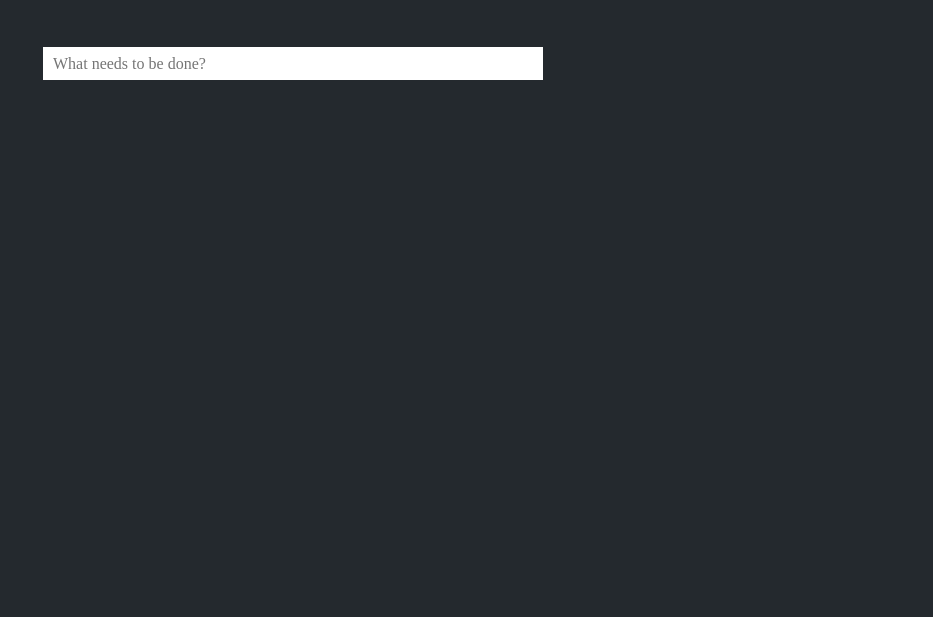
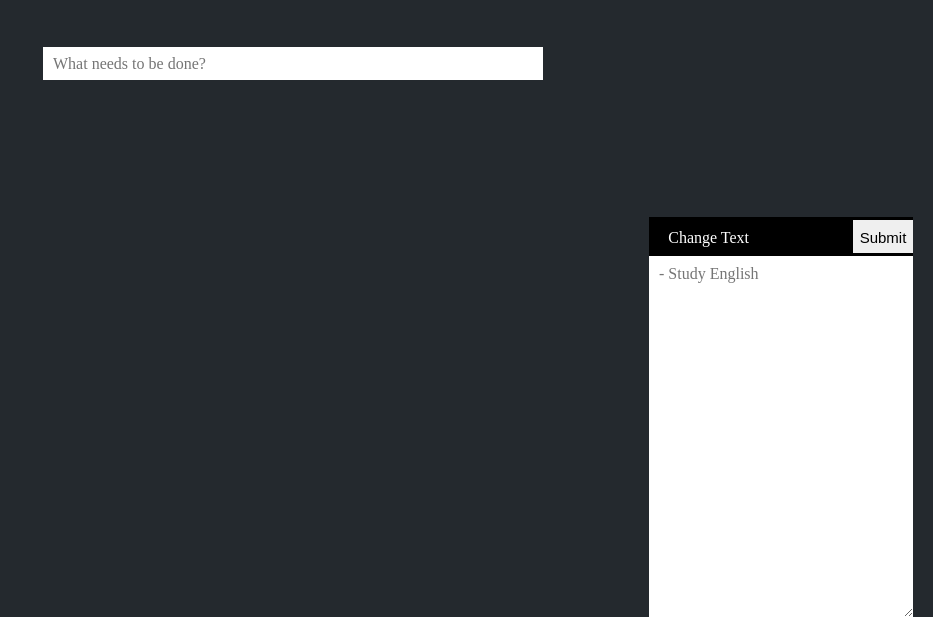
Before and after one commit to 20171470/todo, a plain HTML site: page index.html in a window 1280 px wide. Shown: the part 183-800 px from the top of the page, without its empty margins (347-1280 px from the left). Drawn offline with Linux system fonts and the light colour scheme.

Commit message:
feat: Change Text 기능 추가

```diff
--- a/css/index.css
+++ b/css/index.css
@@ -3,7 +3,7 @@ body {
   color: white;
 }
 header {
-  margin: 150px 0 50px 0;
+  padding: 150px 0 50px 0;
   font-size: 30px;
   text-align: center;
   user-select: none;
@@ -55,6 +55,43 @@ section {
 .del-btn:hover {
   background: black;
 }
+aside {
+  position: fixed;
+  right: 20px;
+  bottom: 0;
+  width: 264px;
+  height: 400px;
+  background: black;
+}
+.change-form {
+  position: relative;
+  width: 100%;
+  height: 100%;
+  text-align: right;
+}
+.change-form span {
+  margin-right: 100px;
+}
+.change-form button {
+  width: 60px;
+  height: 33px;
+  line-height: 33px;
+  font-size: 15px;
+  margin: 3px 0;
+  border: 0;
+  cursor: pointer;
+  outline: none;
+}
+.change-form button:hover {
+  opacity: 0.9;
+}
+.change-form textarea {
+  width: 100%;
+  height: 361px;
+  padding: 10px;
+  font-size: 16px;
+  outline: none;
+}
 footer {
   height: 150px;
 }
--- a/css/reset.css
+++ b/css/reset.css
@@ -84,7 +84,8 @@ time,
 mark,
 audio,
 video,
-input {
+input,
+textarea {
   box-sizing: border-box;
   margin: 0;
   padding: 0;
--- a/index.html
+++ b/index.html
@@ -23,6 +23,13 @@
       </form>
       <ul class="todo-ul"></ul>
     </section>
+    <aside>
+      <form action="" class="change-form">
+        <span>Change Text</span>
+        <button type="submit">Submit</button>
+        <textarea placeholder="- Study English"></textarea>
+      </form>
+    </aside>
     <footer></footer>
     <script src="js/index.js"></script>
   </body>
--- a/js/index.js
+++ b/js/index.js
@@ -8,7 +8,30 @@ let todo = [];
   loadTodo();
   todoFormEl.addEventListener(`submit`, handleSubmit);
   todoEl.focus();
+  changeText();
 })();
+
+function changeText() {
+  const textEl = document.querySelector(`.change-form textarea`);
+  const formEl = document.querySelector(`.change-form`);
+
+  formEl.addEventListener(`submit`, (evt) => {
+    const { value } = textEl;
+
+    evt.preventDefault();
+    if (value.length) {
+      const arr = textEl.value.split(`-`);
+
+      arr.forEach((item) => {
+        if (item.trim().length) {
+          paintTodo(item.trim().replace(/\n/g, ""));
+          textEl.value = ``;
+        }
+      });
+    }
+    textEl.focus();
+  });
+}
 
 function loadTodo() {
   const loadedTodo = localStorage.getItem(NAME);
```
